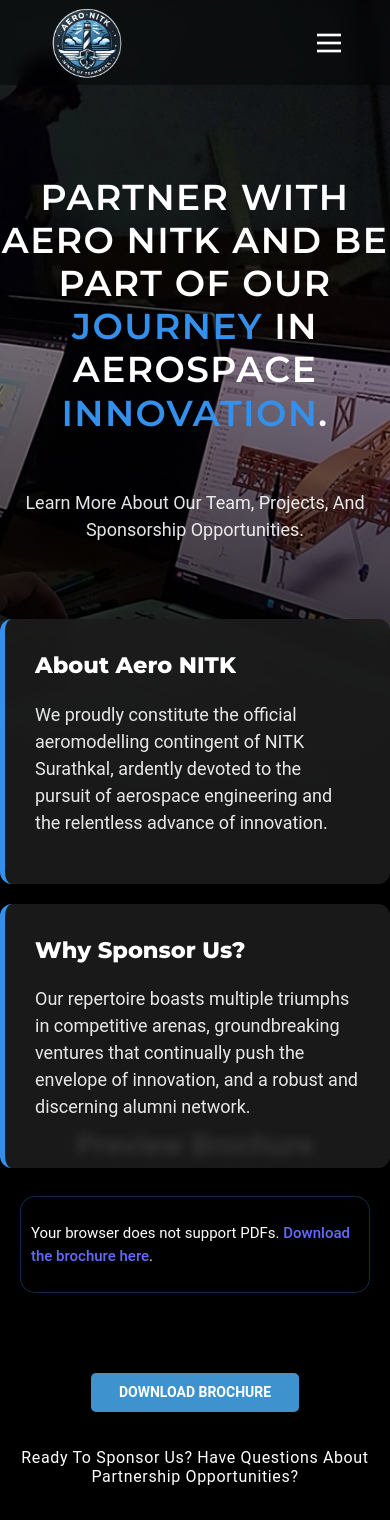
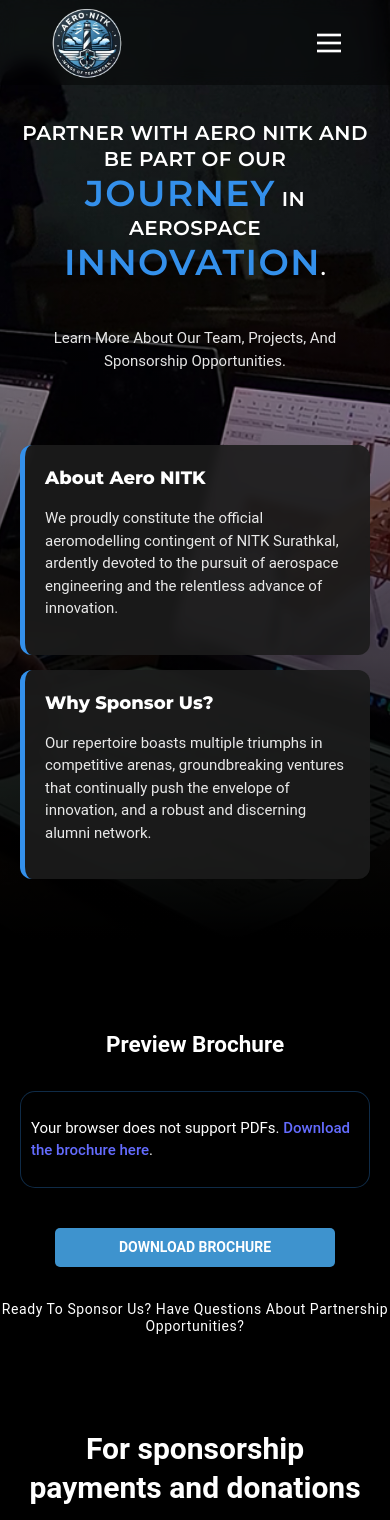
Before and after one commit to yoman12357/Aero_NITK, a React (Vite) app: page /sponsors in a window 390 px wide. Shown: the top 1520 px of the page. Built offline with nearby package versions, Linux system fonts and the light colour scheme.

Commit message:
mbile responsive check

```diff
--- a/src/components/sponsors.css
+++ b/src/components/sponsors.css
@@ -224,3 +224,99 @@
   border-radius: 8px;
   display: block;
 }
+
+/* ... keep all your existing desktop styles above ... */
+
+/* --- MEDIA QUERIES FOR TABLETS AND PHONES --- */
+
+@media screen and (max-width: 1024px) {
+  .sponsors-page .sponsors-hero {
+    height: auto;
+    min-height: 100vh;
+    padding: 120px 20px 60px;
+    /* Space for navbar */
+  }
+
+  .sponsors-page .sponsors-hero-content {
+    margin-top: 0;
+    /* Remove the large desktop margin */
+  }
+
+  .sponsors-page .sponsors-hero-content h1 {
+    font-size: 28px;
+  }
+}
+
+@media screen and (max-width: 768px) {
+  .sponsors-page .sponsors-hero-content h1 {
+    font-size: 24px;
+    line-height: 1.3;
+  }
+
+  .sponsors-page .sponsors-hero-content p {
+    font-size: 1rem;
+  }
+
+  .hero-overlay-container {
+    gap: 15px;
+  }
+
+  .overlay-card {
+    padding: 20px;
+  }
+
+  .overlay-card h4 {
+    font-size: 1.2rem;
+  }
+
+  .overlay-card p {
+    font-size: 0.9rem;
+    line-height: 1.5;
+  }
+
+  .sponsors-page .brochure-section {
+    margin-top: 50px;
+    /* Reduce large gap on mobile */
+    padding: 40px 0;
+  }
+
+  .brochure-view h3 {
+    font-size: 1.5rem;
+  }
+
+  /* Adjust PDF height for smaller screens */
+  .pdf-frame object {
+    height: 500px;
+  }
+
+  .sponsors-page .bank-info-grid {
+    grid-template-columns: 1fr;
+    /* Single column for bank details */
+  }
+
+  .sponsors-page .bank-details-card.visible {
+    padding: 20px;
+  }
+}
+
+@media screen and (max-width: 480px) {
+  .sponsors-page .sponsors-hero-content h1 {
+    font-size: 20px;
+    letter-spacing: 0.02em;
+  }
+
+  .download-btn {
+    width: 100%;
+    /* Full width button on very small phones */
+    max-width: 280px;
+  }
+
+  .partnership-inquiry {
+    font-size: 14px;
+  }
+
+  .sponsors-page .bank-details-toggle {
+    padding: 12px 24px;
+    font-size: 1rem;
+  }
+}
```
